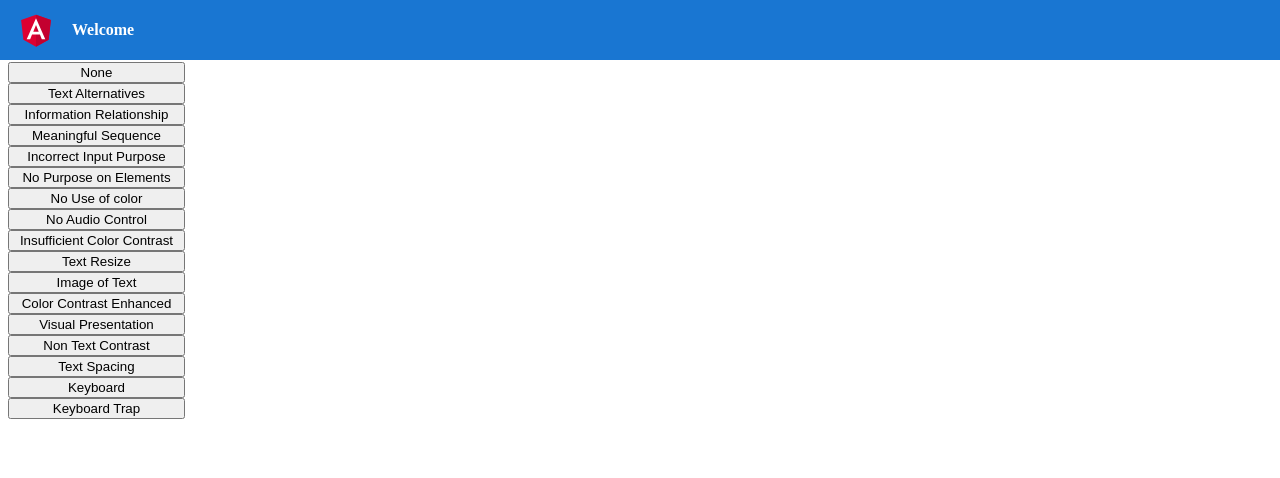
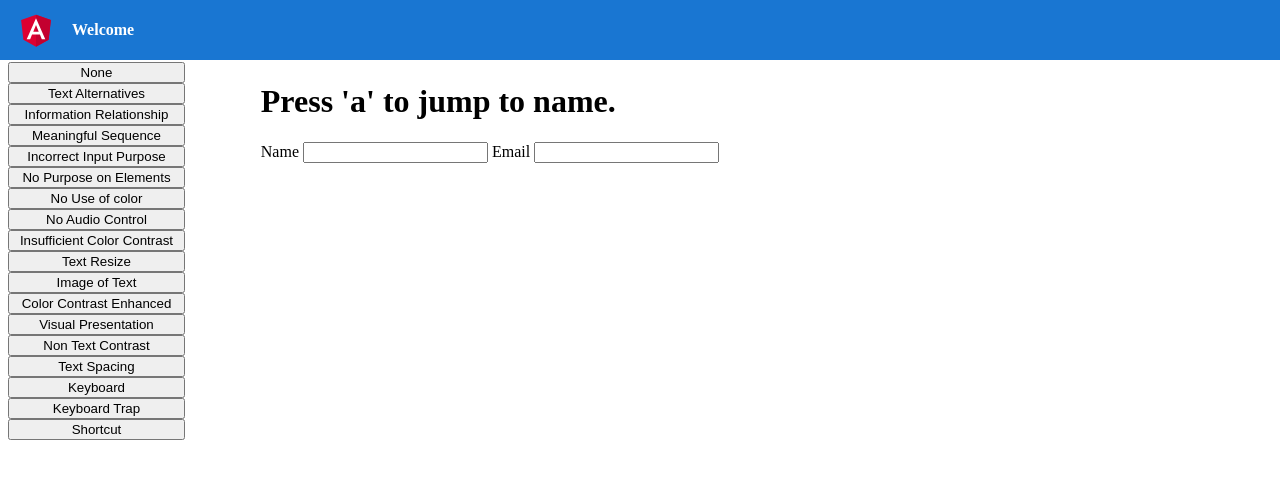
Before and after one commit to Web-Framework-Accessibility-Ratings/inacessible-angular-web-app, an Angular app in the folder inaccessible-angular-web-app/: page /shortcut in a window 1280 px wide. Before the commit this address led to /. Shown: the top 478 px of the page. Built offline with nearby package versions, Linux system fonts and the light colour scheme.

Commit message:
2.1.4 complete

```diff
--- a/inaccessible-angular-web-app/src/app/app-routing.module.ts
+++ b/inaccessible-angular-web-app/src/app/app-routing.module.ts
@@ -16,6 +16,7 @@ import { NonTextContrastComponent } from './non-text-contrast/non-text-contrast.
 import { TextSpacingComponent } from './text-spacing/text-spacing.component';
 import { KeyboardComponent } from './keyboard/keyboard.component';
 import { KeyboardTrapComponent } from './keyboard-trap/keyboard-trap.component';
+import { ShortcutComponent } from './shortcut/shortcut.component';
 
 const routes: Routes = [
   {
@@ -81,6 +82,10 @@ const routes: Routes = [
   {
     path: 'keyboardTrap',
     component: KeyboardTrapComponent
+  },
+  {
+    path: 'shortcut',
+    component: ShortcutComponent
   }
 ];
 
--- a/inaccessible-angular-web-app/src/app/app.component.html
+++ b/inaccessible-angular-web-app/src/app/app.component.html
@@ -64,6 +64,7 @@
     <button class="links" routerLink="textSpacing">Text Spacing</button>
     <button class="links" routerLink="keyboard">Keyboard</button>
     <button class="links" routerLink="keyboardTrap">Keyboard Trap</button>
+    <button class="links" routerLink="shortcut">Shortcut</button>
   </div>
   <div class="inaccessibleContentStyle" role="main">
     <router-outlet></router-outlet>
--- a/inaccessible-angular-web-app/src/app/app.module.ts
+++ b/inaccessible-angular-web-app/src/app/app.module.ts
@@ -19,6 +19,7 @@ import { NonTextContrastComponent } from './non-text-contrast/non-text-contrast.
 import { TextSpacingComponent } from './text-spacing/text-spacing.component';
 import { KeyboardComponent } from './keyboard/keyboard.component';
 import { KeyboardTrapComponent } from './keyboard-trap/keyboard-trap.component';
+import { ShortcutComponent } from './shortcut/shortcut.component';
 
 @NgModule({
   declarations: [
@@ -38,7 +39,8 @@ import { KeyboardTrapComponent } from './keyboard-trap/keyboard-trap.component';
     NonTextContrastComponent,
     TextSpacingComponent,
     KeyboardComponent,
-    KeyboardTrapComponent
+    KeyboardTrapComponent,
+    ShortcutComponent
   ],
   imports: [
     BrowserModule,
--- /dev/null
+++ b/inaccessible-angular-web-app/src/app/shortcut/shortcut.component.html
@@ -0,0 +1,16 @@
+<div>
+    <script>
+
+    </script>
+    <h1>Press 'a' to jump to name.</h1>
+    <p>
+        <label>
+            Name
+            <input id="name" type="text" tabindex="-1"/>
+        </label>
+        <label>
+            Email
+            <input id="email" type="text" tabindex="-2"/>
+        </label>
+    </p>
+</div>
--- /dev/null
+++ b/inaccessible-angular-web-app/src/app/shortcut/shortcut.component.ts
@@ -0,0 +1,26 @@
+import { Component, OnInit } from '@angular/core';
+
+@Component({
+  selector: 'app-shortcut',
+  templateUrl: './shortcut.component.html',
+  styleUrls: ['./shortcut.component.css']
+})
+export class ShortcutComponent implements OnInit {
+
+  constructor() { }
+
+  handleKeyup(e: any): void {
+    if(e.code === "KeyA") {
+      window.setTimeout(() => document.getElementById('name').focus())
+    }
+  }
+
+  ngOnInit(): void {
+    document.addEventListener('keyup', this.handleKeyup);
+  }
+
+  ngOnDestroy(): void {
+    document.removeEventListener('keyup', this.handleKeyup)
+  }
+
+}
```
Also changed, not shown: inaccessible-angular-web-app/src/app/shortcut/shortcut.component.css (added), 1 other file (tests, documents, lock files or other folders).
